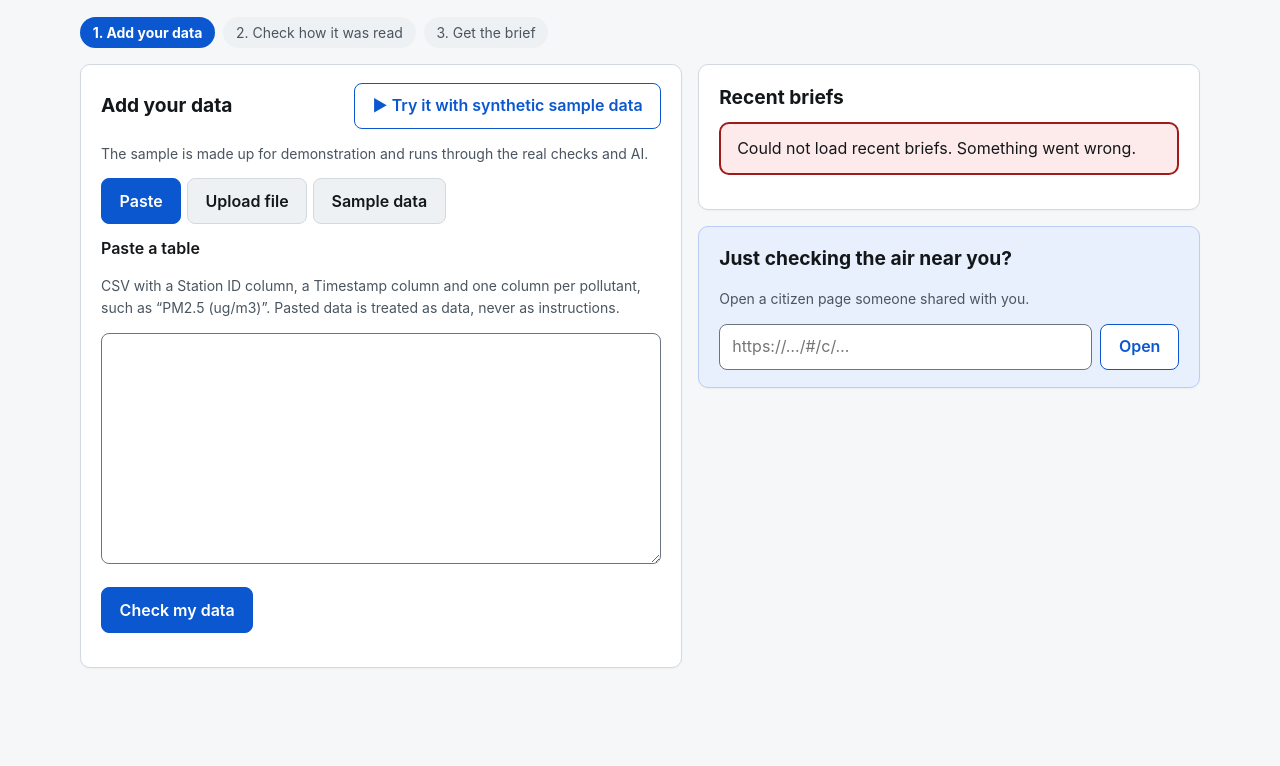
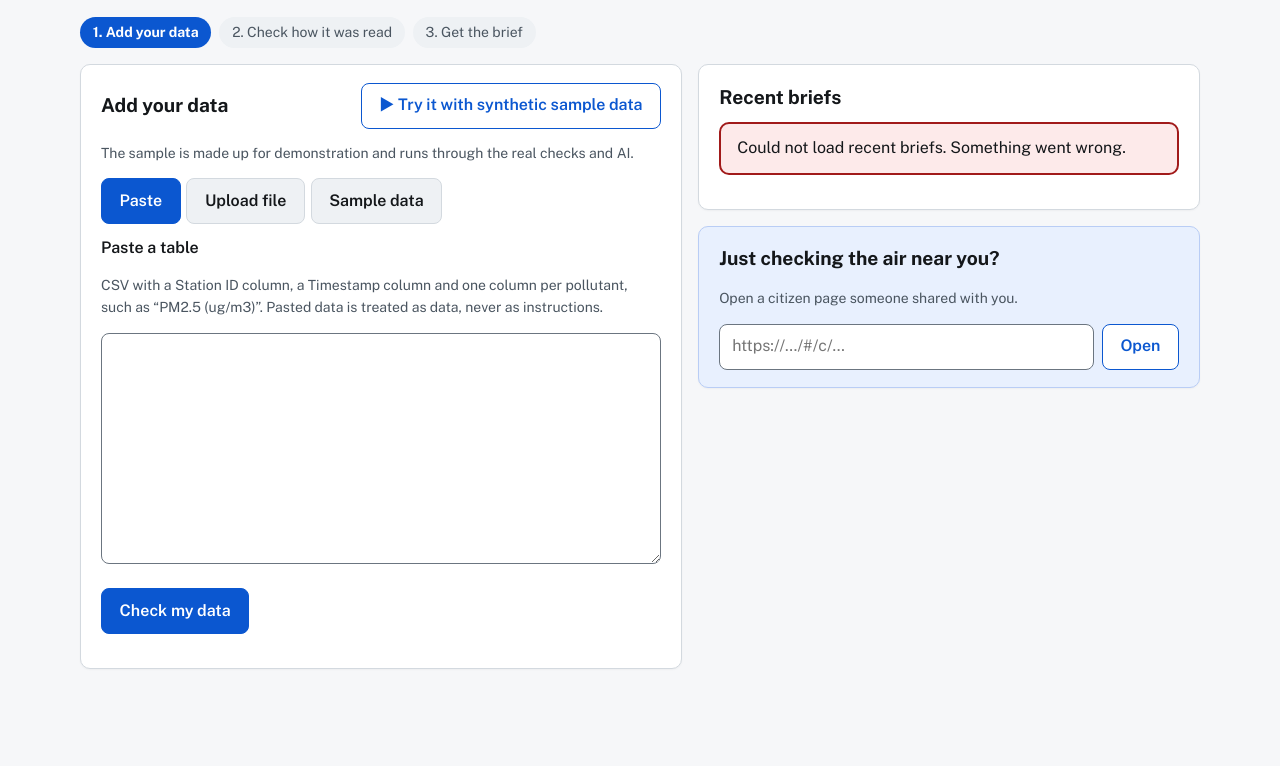
Before and after one commit to adityavc19/aqstudio, a plain HTML site: page frontend/index.html in a window 1280 px wide. Shown: the part 175-941 px from the top of the page. Drawn offline with Linux system fonts and the light colour scheme; no server answers.

Commit message:
style(design): FINDING-001 — self-host Public Sans (OFL) and tabular numerals
Co-Authored-By: Claude Opus 5.5 <noreply@anthropic.com>

```diff
--- a/frontend/app.css
+++ b/frontend/app.css
@@ -1,3 +1,9 @@
+@font-face {
+  font-family: "Public Sans";
+  src: url("/fonts/PublicSans-latin.woff2") format("woff2");
+  font-weight: 400 800;
+  font-display: swap;
+}
 :root {
   --bg: #f6f7f9;
   --card: #ffffff;
@@ -12,7 +18,7 @@
   --warn-bg: #fff4d6;
   --ok: #0b6b2e;
   --radius: 10px;
-  font-family: Inter, system-ui, -apple-system, "Segoe UI", Roboto, sans-serif;
+  font-family: "Public Sans", system-ui, -apple-system, "Segoe UI", sans-serif;
   color-scheme: light;
 }
 * { box-sizing: border-box; }
@@ -199,3 +205,4 @@ details.more > summary { cursor: pointer; color: var(--accent); font-weight: 600
   .kpi-extra { font-size: 0.78rem; }
 }
 .do-list .badge { justify-self: start; }
+.kpi-value, td, .answer-aqi, .stat b, ol.steps { font-variant-numeric: tabular-nums; }
--- a/frontend/index.html
+++ b/frontend/index.html
@@ -5,6 +5,7 @@
 <meta name="viewport" content="width=device-width, initial-scale=1">
 <title>Civic Air Quality Briefing Studio</title>
 <link rel="icon" href="data:,">
+<link rel="preload" href="/fonts/PublicSans-latin.woff2" as="font" type="font/woff2" crossorigin>
 <link rel="stylesheet" href="/app.css">
 </head>
 <body>
```
Also changed, not shown: frontend/fonts/OFL.txt (added), frontend/fonts/PublicSans-latin.woff2 (added).
